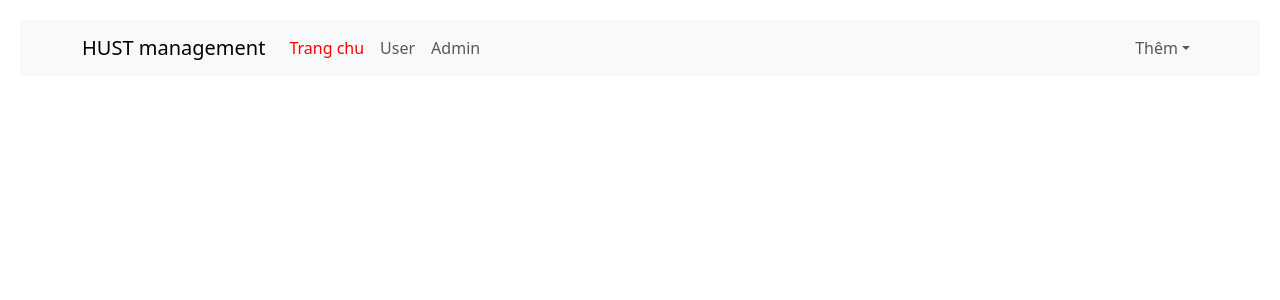
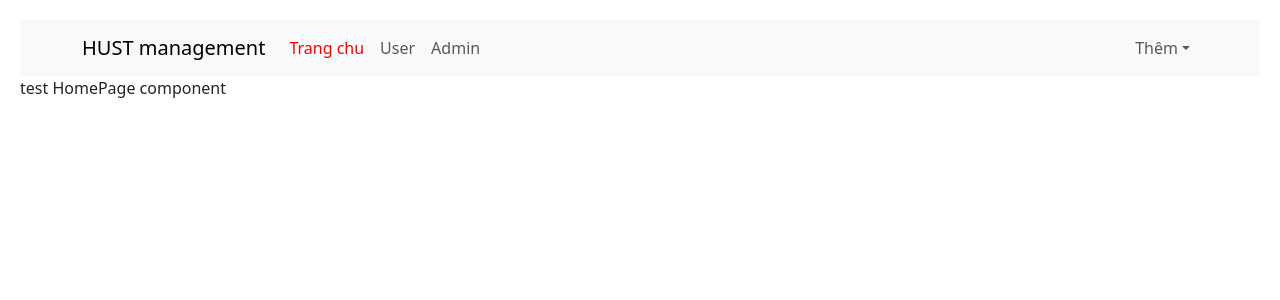
Before and after one commit to thruy/starter-React, a React (Create React App) app: page / in a window 1280 px wide. Shown: the top 300 px of the page. Built offline with nearby package versions, Linux system fonts and the light colour scheme.

Commit message:
index routes

```diff
--- a/src/component/Header/Header.js
+++ b/src/component/Header/Header.js
@@ -8,7 +8,8 @@
     return (
         <Navbar expand="lg" className="bg-body-tertiary">
             <Container>
-                <Navbar.Brand href="#home">HUST management</Navbar.Brand>
+                {/* <Navbar.Brand href="#home">HUST management</Navbar.Brand> */}
+                <NavLink className='navbar-brand' to='/'>HUST management</NavLink>
                 <Navbar.Toggle aria-controls="basic-navbar-nav" />
                 <Navbar.Collapse id="basic-navbar-nav">
                     <Nav className="me-auto">
--- /dev/null
+++ b/src/component/Home/HomePage.js
@@ -0,0 +1,9 @@
+const HomePage = (props) => {
+    return (
+        <div className="homepage-container">
+            test HomePage component
+        </div>
+    )
+}
+
+export default HomePage;
--- a/src/index.js
+++ b/src/index.js
@@ -8,6 +8,7 @@
 import { BrowserRouter, Route, Routes } from 'react-router-dom';
 import User from './component/User/User';
 import Admin from './component/Admin/Admin';
+import HomePage from './component/Home/HomePage';
 
 const root = ReactDOM.createRoot(document.getElementById('root'));
 root.render(
@@ -17,6 +18,7 @@
         <Route path="/" element={<App />}>
           <Route path="users" element={<User />} />
           <Route path='admins' element={<Admin />} />
+          <Route index element={<HomePage />} />
         </Route>
       </Routes>
     </BrowserRouter>
```
